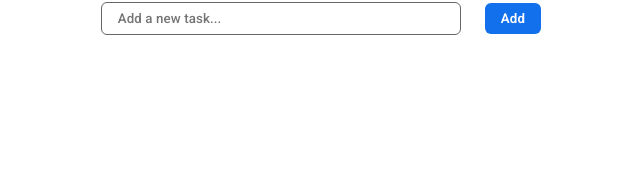
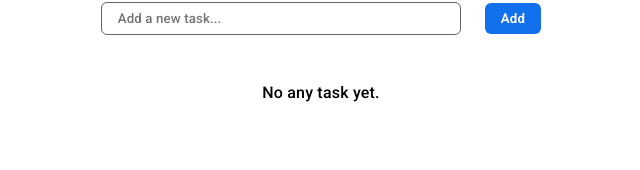
Before and after one commit to Aman0092005/task-manager, a React (Vite) app in the folder task-manager-frontend/: page / in a window 1280 px wide. Shown: the part 130-300 px from the top of the page, without its empty margins (319-959 px from the left). Built offline with nearby package versions, Linux system fonts and the light colour scheme; a web font is replaced by a local one.

Commit message:
fixing update bug

```diff
--- a/task-manager-frontend/src/App.jsx
+++ b/task-manager-frontend/src/App.jsx
@@ -17,10 +17,8 @@ import {useState, useEffect} from 'react';
 
 function App()
 {
-
   const[tasks, setTasks] = useState([]);
   const[addTitle, setAddTitle] = useState('');
-  const[updateTitle, setUpdateTitle] = useState('');
 
 
   // load tasks at opening website first time
@@ -29,7 +27,7 @@ function App()
     {
       let data = await fetch("http://localhost:3000/");
       data = await data.json();
-      setTasks([...data.result]);
+      setTasks(data.result);
     }
     loadTask();
   },[]);
@@ -51,14 +49,14 @@ function App()
         body: JSON.stringify({id:uniqueId,title:addTitle,date,completed:false})
       });
       data = await data.json();
-      setTasks([...data.result]);
+      setTasks(data.result);
       setAddTitle('');
     }
   }
 
 
   // for updating title
-  async function handleUpdate(id)
+  async function handleUpdate(id,updateTitle)
     {
         if(updateTitle)
         {
@@ -70,10 +68,7 @@ function App()
                 body: JSON.stringify({id:id, title:updateTitle})
             });
             data = await data.json();
-            // console.log(data);
-            data = data.result;
-            setTasks([...data]);
-            setUpdateTitle('');
+            setTasks(data.result);
         }
     }
 
@@ -83,13 +78,10 @@ function App()
     async function handleDelete(id)
   {
     let data = await fetch(`http://localhost:3000/delete/${id}`, {
-      method: 'DELETE',
-      headers: {
-        'Content-Type': 'application/json'
-      }
+      method: 'DELETE'
     });
     data = await data.json();
-    setTasks([...data.result]);
+    setTasks(data.result);
   }
 
 
@@ -105,7 +97,7 @@ function App()
         body: JSON.stringify({id:id, isComplete: isComplete})
     });
     data = await data.json();
-    setTasks([...data.result]);
+    setTasks(data.result);
   }
 
 
@@ -123,11 +115,10 @@ function App()
 
       <div className="task-section">
         {
+          tasks.length === 0?(<h3 className="task-heading">No any task yet.</h3>):
           tasks.map((t) => <Task
           key={t.id}
           task={t}
-          updateTitle={updateTitle}
-          setUpdateTitle={setUpdateTitle}
           handleUpdate={handleUpdate}
           handleDelete={handleDelete}
           handleComplete={handleComplete}
--- a/task-manager-frontend/src/components/Task.jsx
+++ b/task-manager-frontend/src/components/Task.jsx
@@ -5,8 +5,9 @@ import {useState, useEffect} from "react";
 
 
 
-function Task({task, updateTitle, setUpdateTitle, handleUpdate, handleDelete, handleComplete})
+function Task({task, handleUpdate, handleDelete, handleComplete})
 {
+    const[updateTitle, setUpdateTitle] = useState('');
     const[isUpdateClick, setIsUpdateClick] = useState(false);
 
     return (
@@ -15,7 +16,7 @@ function Task({task, updateTitle, setUpdateTitle, handleUpdate, handleDelete, ha
             {!isUpdateClick && <div className="task-text"><p>{task.title}</p></div>}
             {isUpdateClick && <div><input type="text" name="update" id="" value={updateTitle} onChange={(e) => setUpdateTitle(e.target.value)} /></div>}
             <div className="task-time"><p>{task.createDate}</p></div>
-            <div className="task-edit"><button onClick={() => {setIsUpdateClick(!isUpdateClick); handleUpdate(task.id)}}>{isUpdateClick?"Save":"Edit"}</button></div>
+            <div className="task-edit"><button onClick={() => {setIsUpdateClick(!isUpdateClick); handleUpdate(task.id, updateTitle)}}>{isUpdateClick?"Save":"Edit"}</button></div>
             <div className="task-delete"><button onClick={() => handleDelete(task.id)} >Delete</button></div>
         </div>
     );
--- a/task-manager-frontend/src/index.css
+++ b/task-manager-frontend/src/index.css
@@ -70,6 +70,14 @@ html{
 
 
 /* TASK CONTAINER */
+.task-heading{
+  text-align: center;
+  font-family: "Roboto", sans-serif;
+  font-size: 1.6rem;
+  letter-spacing: 0.2px;
+  font-weight: 500;
+}
+
 .task-section{
   margin-top: 4.8rem;
 }
```
